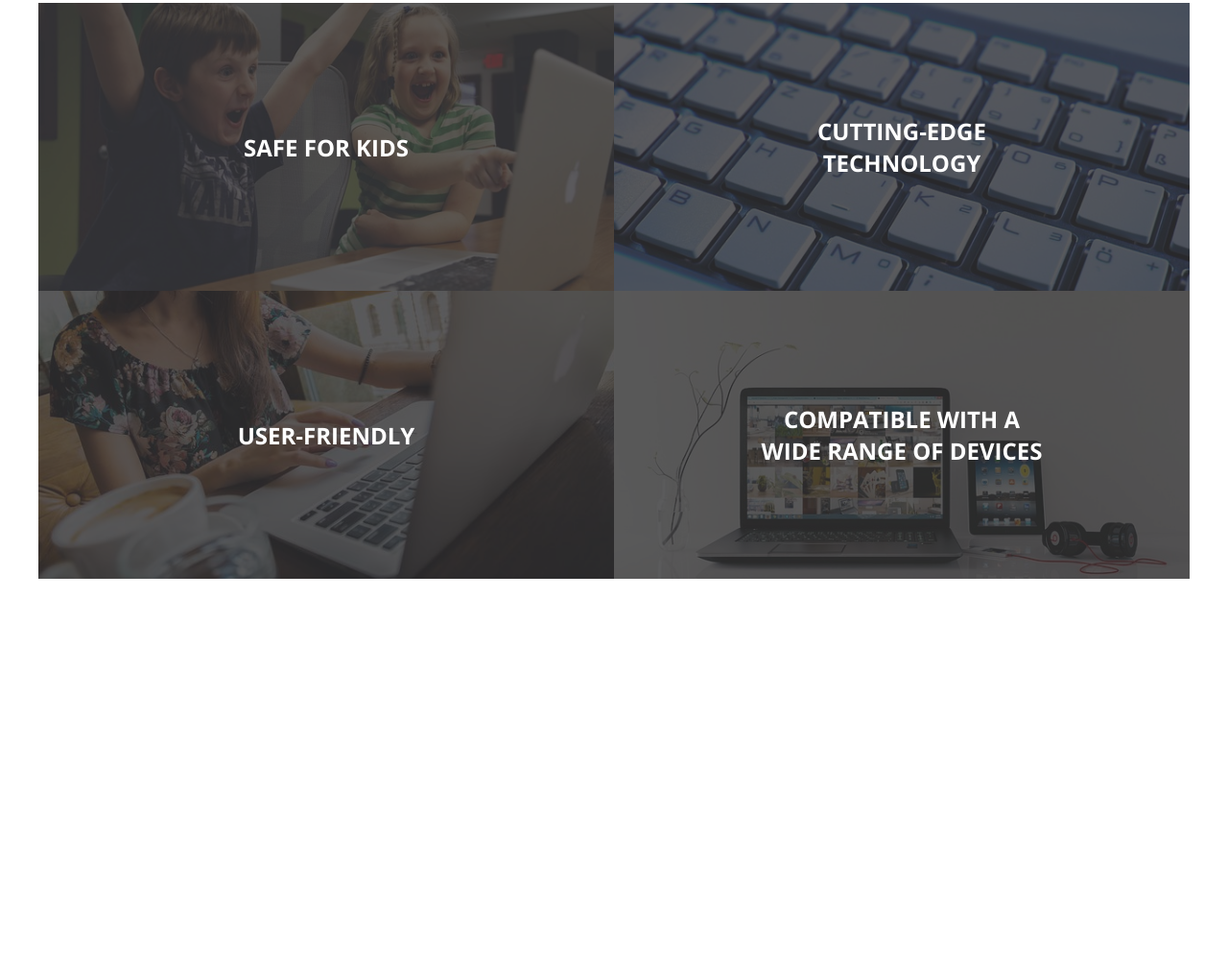
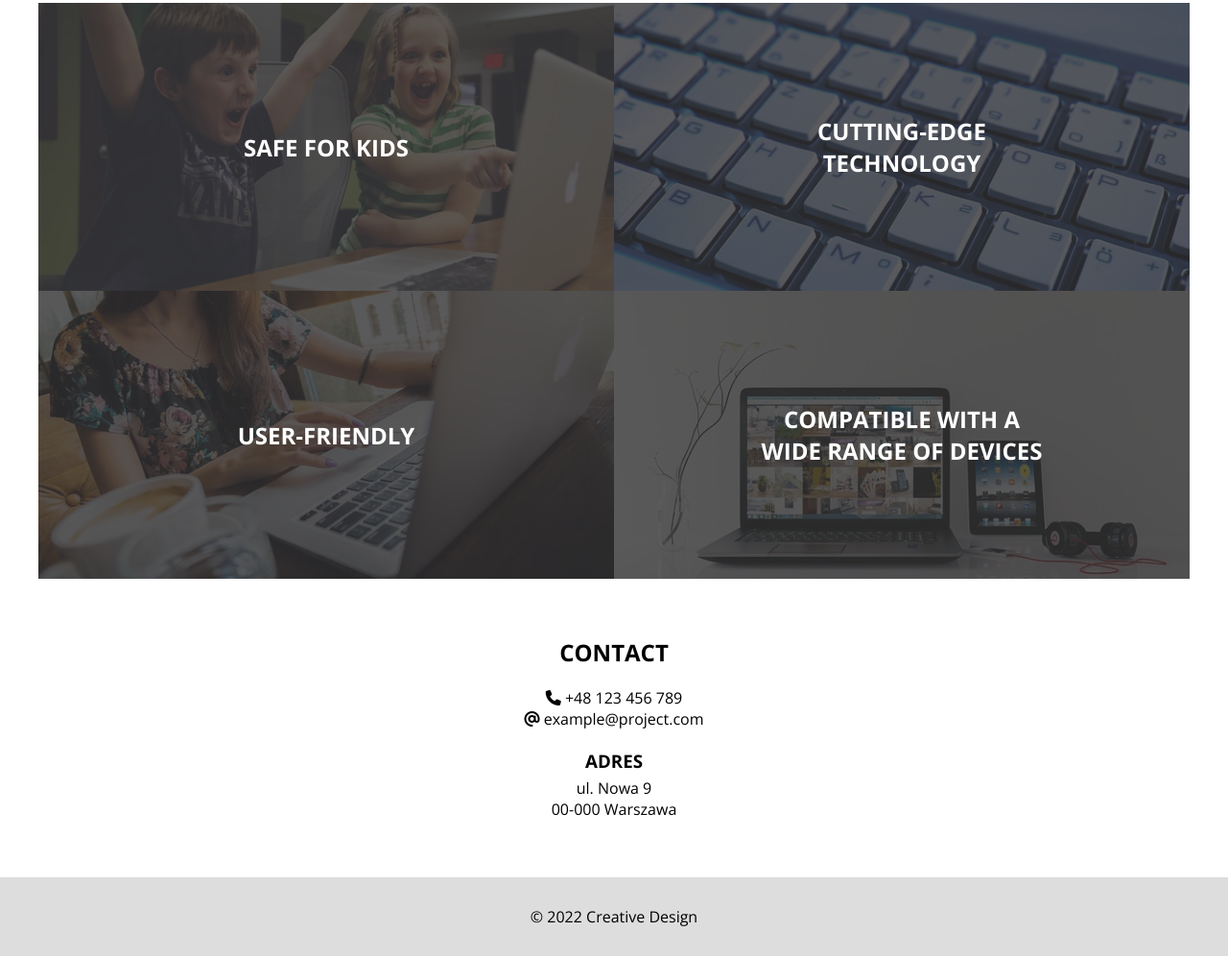
Before and after one commit to gabatk/Responsive-website-project, a plain HTML site: page index.html in a window 1280 px wide. Shown: the part 759-1755 px from the top of the page at 96% size. Before the commit the page ends 1422 px from the top, so only its background shows below. Drawn offline with nearby package versions, Linux system fonts and the light colour scheme.

Commit message:
Contact section and footer added.

```diff
--- a/css/style.css
+++ b/css/style.css
@@ -118,6 +118,20 @@ main {
     background-image: url('../img/laptop-ge3b0a5377_640.jpg');
 }
 
+.contact {
+    text-align: center;
+}
+
+.contact h3 {
+    margin: 20px 0 5px;
+    text-transform: uppercase;
+}
+
+footer {
+    text-align: center;
+    padding: 30px 10px;
+    background-color: #ddd;
+}
 
 @media (min-width: 768px) {
     .burger-icon {
--- a/index.html
+++ b/index.html
@@ -95,7 +95,19 @@
 					</div>
 				</div>
 			</section>
+
+			<section class="contact wrapper">
+				<h2 class="section-title">contact</h2>
+				<p><i class="fas fa-phone"></i> +48 123 456 789</p>
+				<p><i class="fas fa-at"></i> example@project.com</p>
+
+				<h3>Adres</h3>
+				<p>ul. Nowa 9</p>
+				<p>00-000 Warszawa</p>
+			</section>
 		</main>
-		<footer></footer>
+		<footer>
+			<p>&copy; 2022 Creative Design</p>
+		</footer>
 	</body>
 </html>
```
